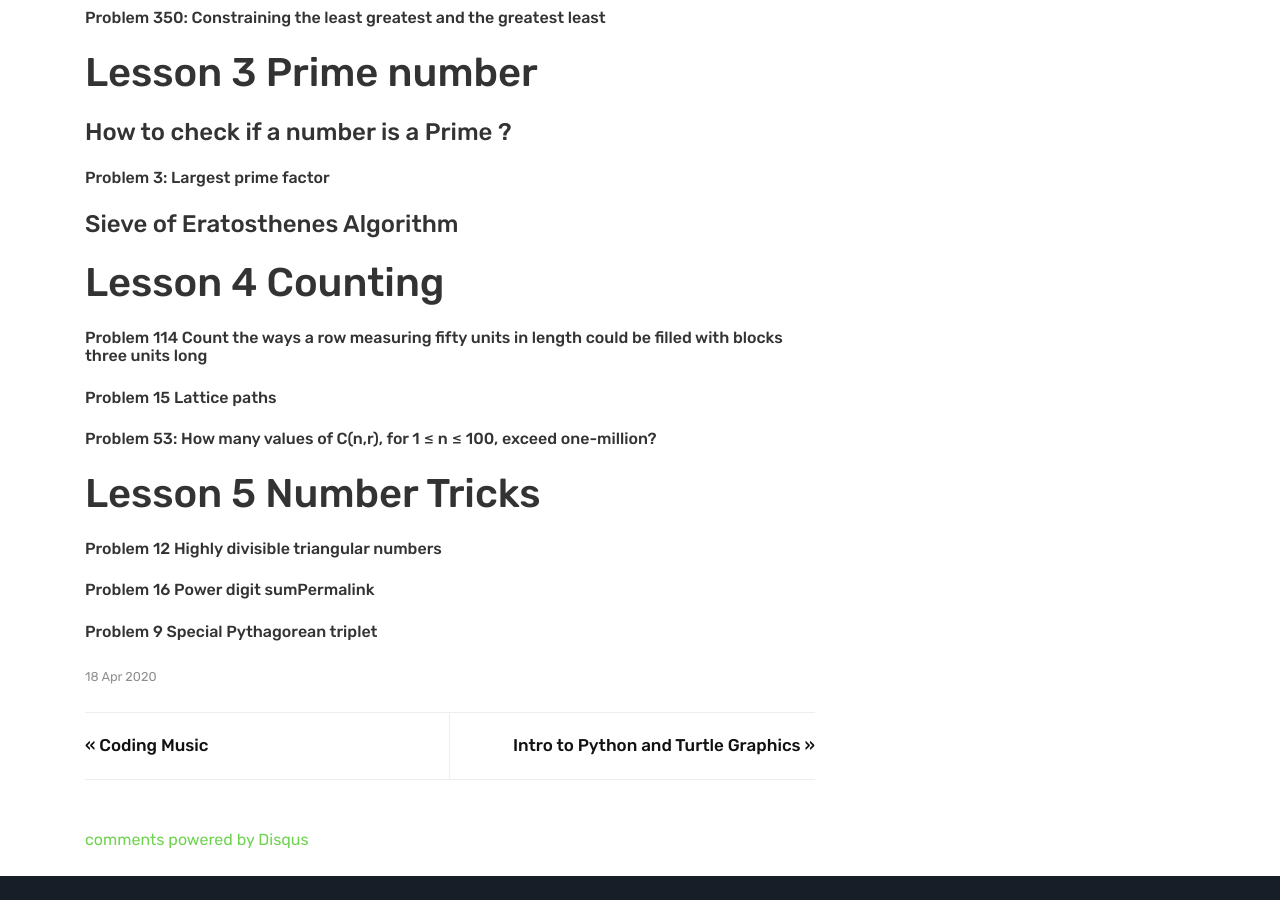
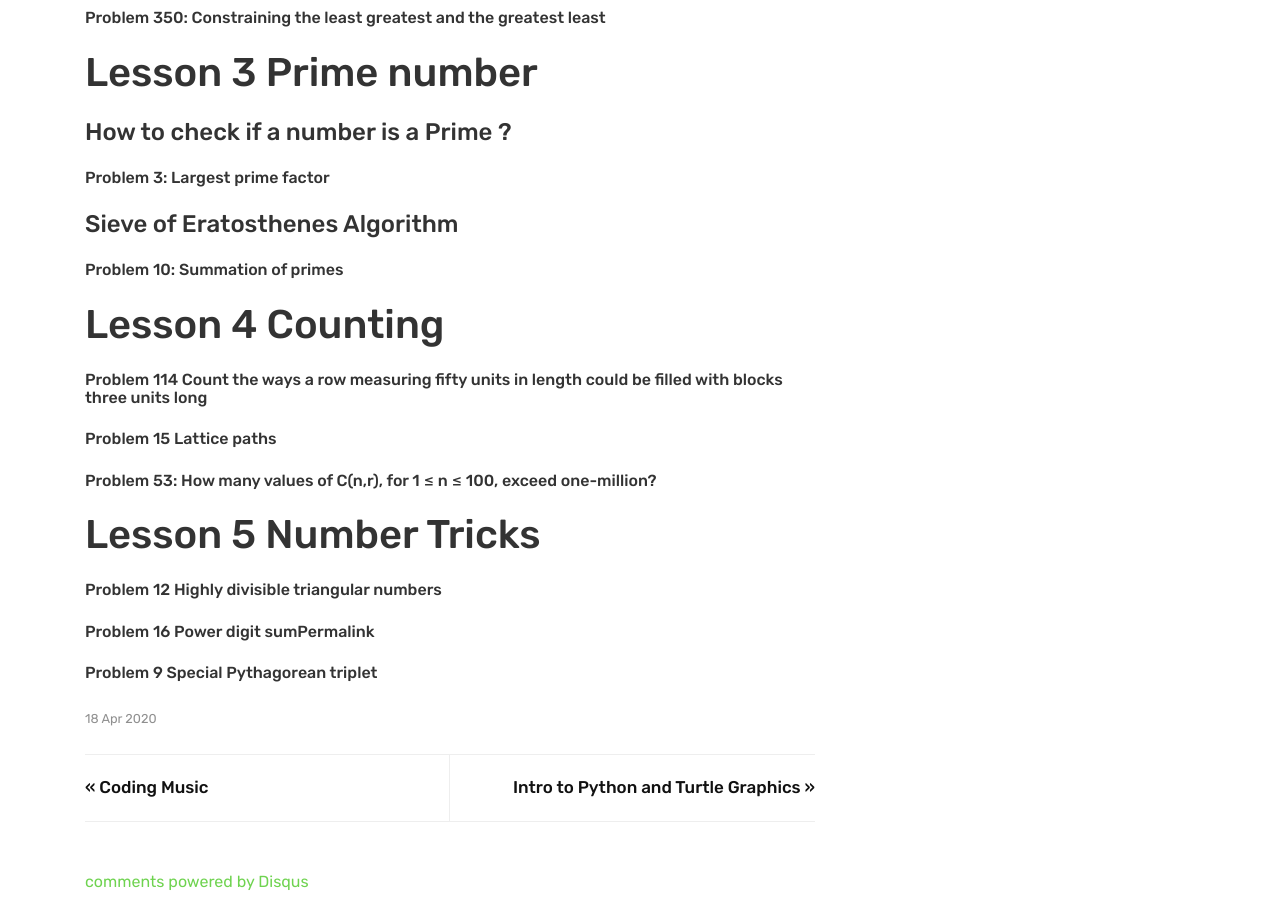
Before and after one commit to irvinecodingclub/irvinecodingclub.github.io, a Jekyll site: the page built from _posts/2020-04-18-python-and-math-problems.md, in a window 1280 px wide and 900 px high, scrolled down 1397 px. Built offline with Jekyll 4.4.1, drawn with Linux system fonts in a browser that asks for light colours; comment, search, counter and statistics services are not loaded.

Commit message:
math and python

```diff
--- a/_posts/2020-04-18-python-and-math-problems.md
+++ b/_posts/2020-04-18-python-and-math-problems.md
@@ -47,6 +47,8 @@ In this course, we will use Python program to solve mathematical problems. We wi
 
 #### Sieve of Eratosthenes Algorithm
 
+###### Problem 10: Summation of primes
+
 # Lesson 4 Counting
 
 ###### Problem 114 Count the ways a row measuring fifty units in length could be filled with blocks three units long
```
